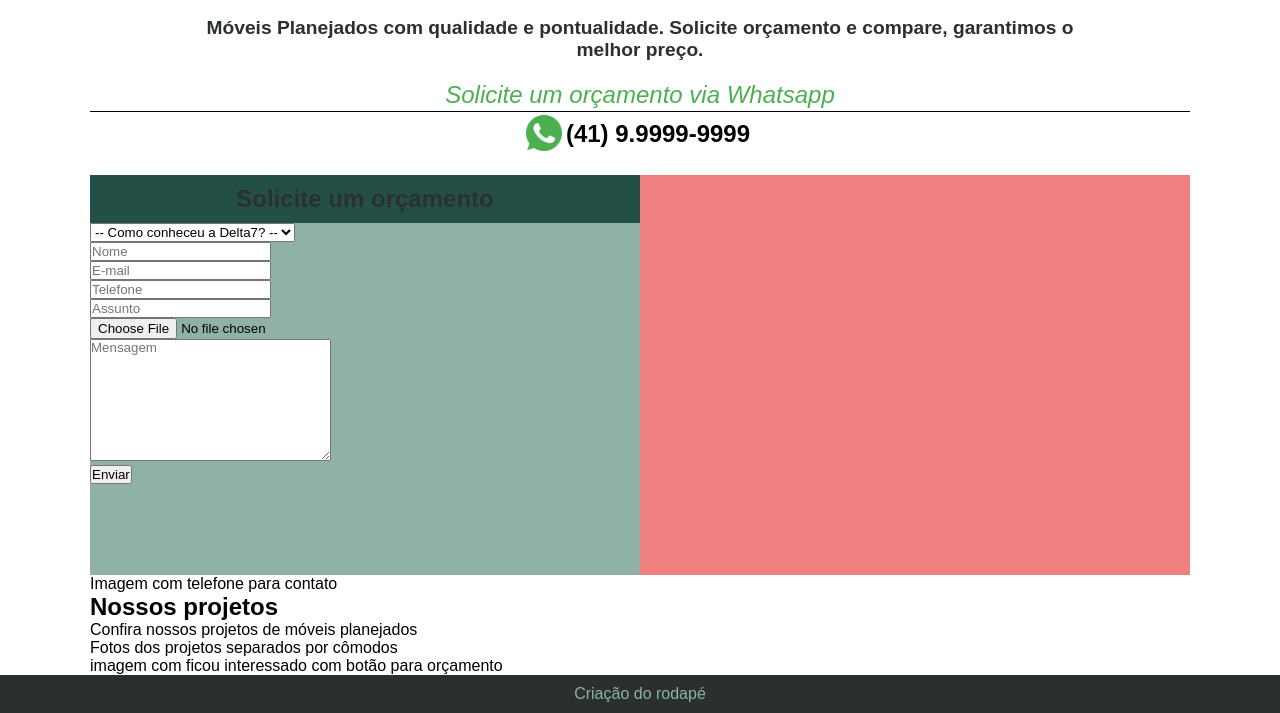
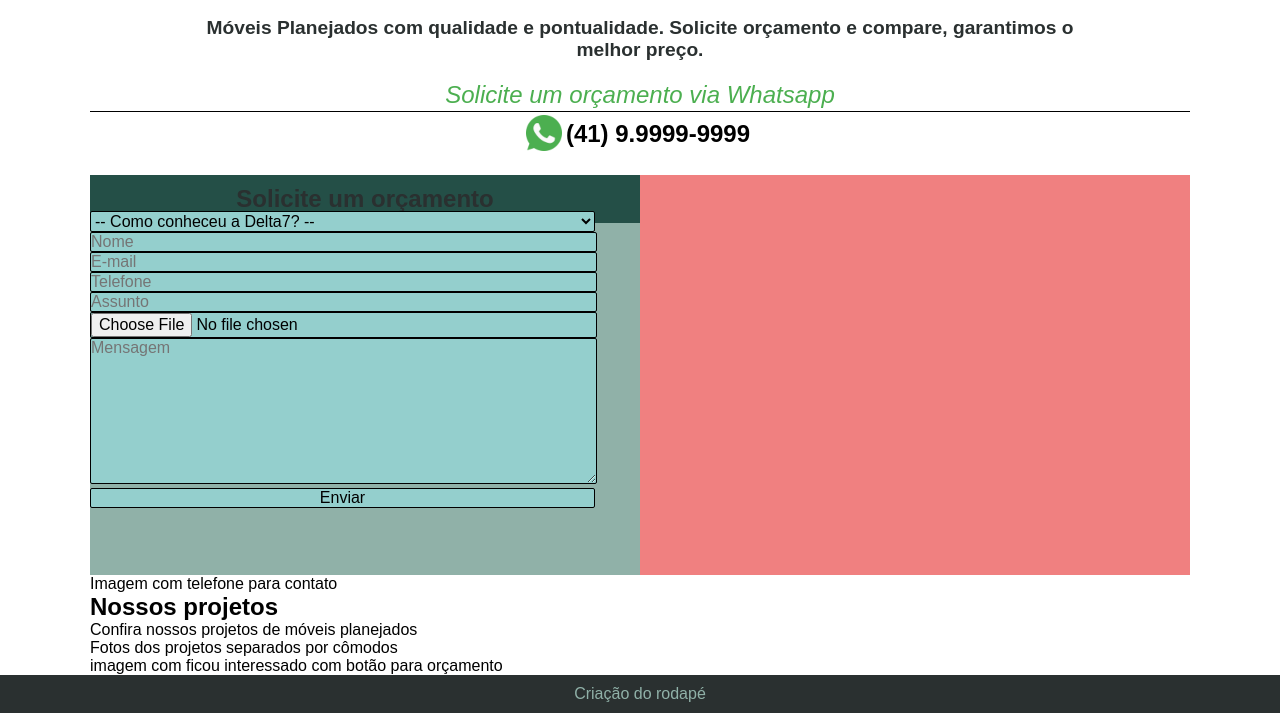
Before and after one commit to felipejlc/felipe-projetos, a PHP site: page / in a window 1280 px wide. Shown: the part 695-1408 px from the top of the page. Run offline with PHP 8.4, Linux system fonts and the light colour scheme.

Commit message:
Update style.css

```diff
--- a/projeto-moveis/estilos/style.css
+++ b/projeto-moveis/estilos/style.css
@@ -153,6 +153,7 @@ section#form-orcamento {
     height: 400px;
     display: block;
     background-color: var(--cor0);
+
 }
 
 section#form-orcamento > h2 {
@@ -165,7 +166,40 @@ section#form-orcamento > h2 {
 section#img-form-orcamento {
     background-color: lightcoral;
     height: 200px;
-    display: none;
+    /*display: none;*/
+}
+
+main > section > form > p > select {
+    background-color: #94cfcd;
+    font-size: 1em;
+    width: calc(100% - 45px);
+    height: 100%;
+    border: 1px solid black;
+    border-radius: 2px;
+    /*padding: 5px;*/
+    transform: translateY(-12px);
+}
+
+main > section > form > p > input {
+    background-color: #94cfcd;
+    font-size: 1em;
+    width: calc(100% - 45px);
+    height: 100%;
+    border: 1px solid black;
+    border-radius: 2px;
+    /*padding: 5px;*/
+    transform: translateY(-12px);
+}
+
+main > section > form > p > textarea {
+    background-color: #94cfcd;
+    font-size: 1em;
+    width: calc(100% - 45px);
+    height: 100%;
+    border: 1px solid black;
+    border-radius: 2px;
+    /*padding: 5px;*/
+    transform: translateY(-12px);
 }
 
 
```
